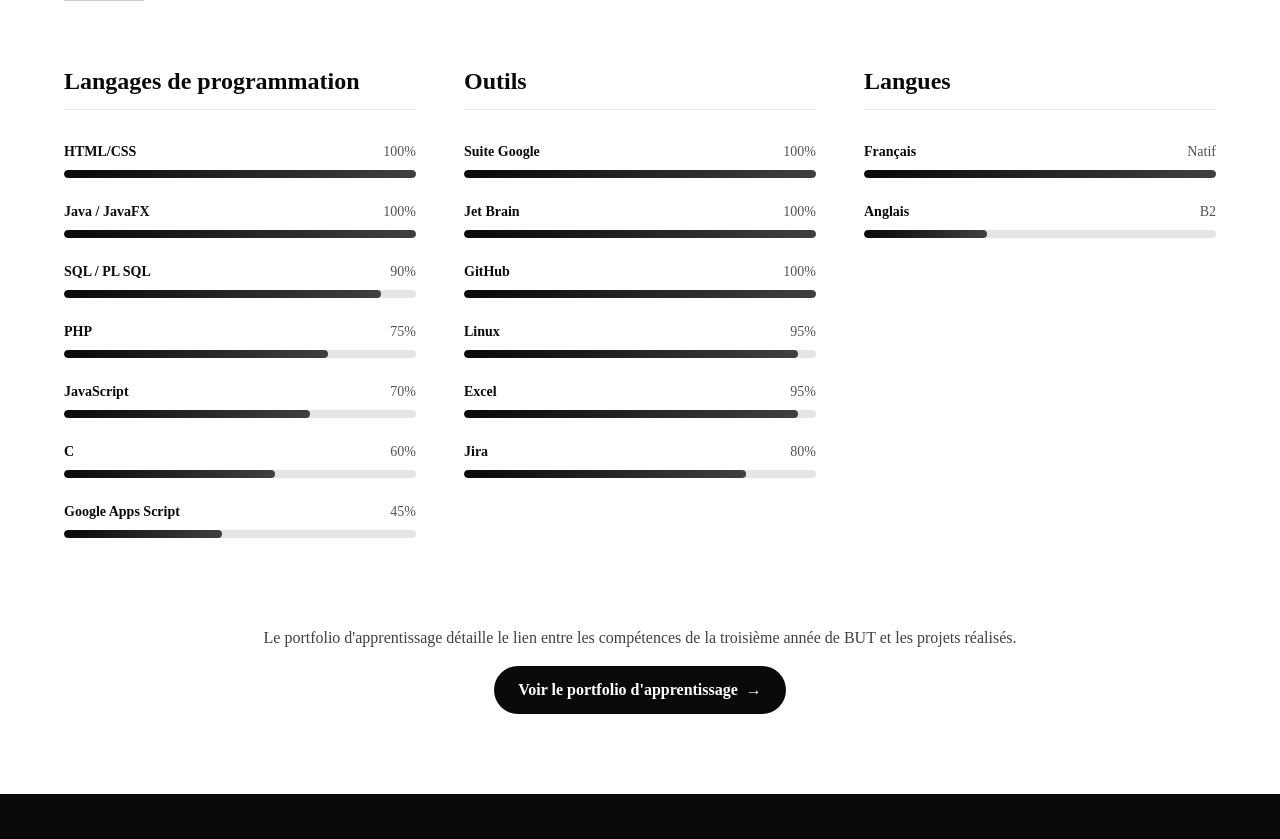
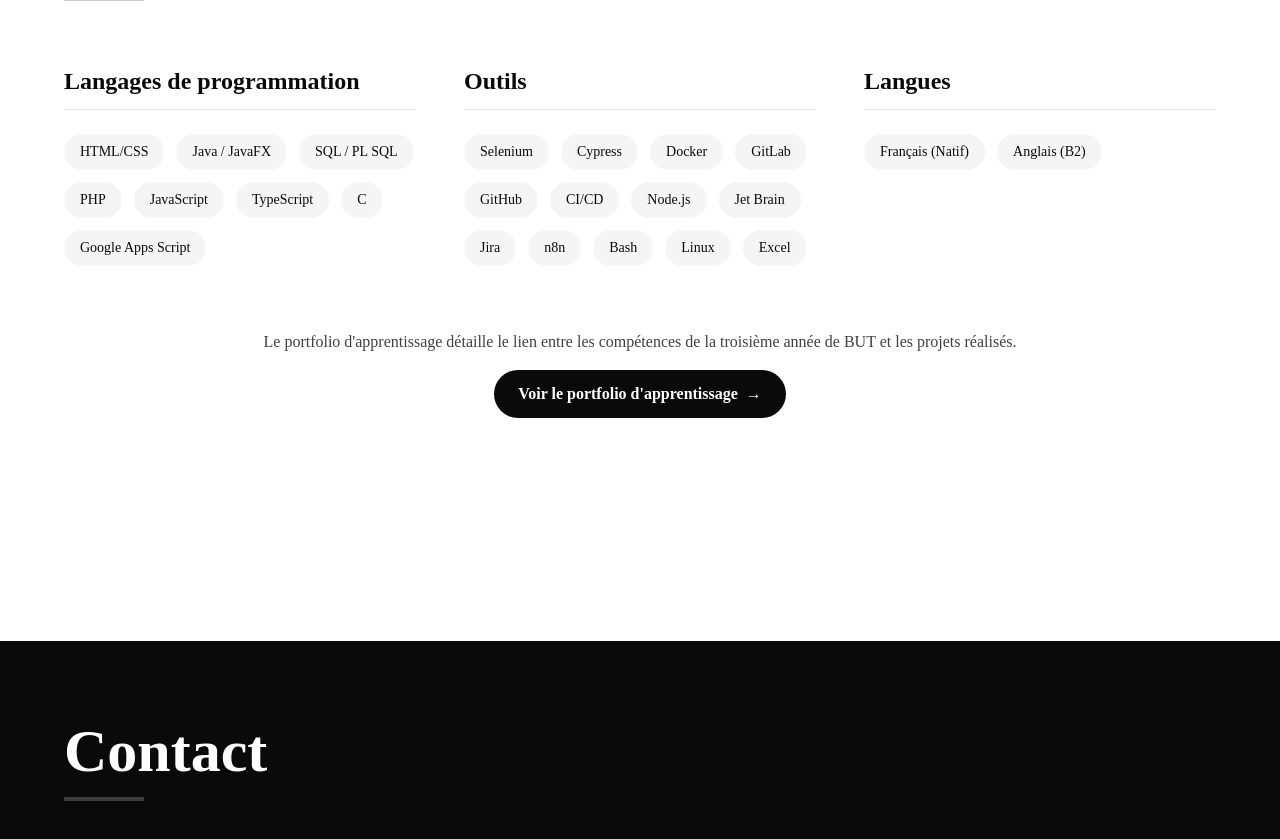
Before and after one commit to M2M2005/Site-Web, a Next.js app: page / in a window 1280 px wide. Shown: the part 6720-7559 px from the top of the page. Built offline with nearby package versions, Linux system fonts and the light colour scheme.

Commit message:
update: refactor skills section with badge-based UI layout

```diff
--- a/components/sections/skills-section.tsx
+++ b/components/sections/skills-section.tsx
@@ -1,14 +1,10 @@
 "use client";
 
 import { motion } from "framer-motion";
-import { useInView } from "framer-motion";
-import { useRef } from "react";
 import Link from "next/link";
 
 interface Skill {
     name: string;
-    level: number;
-    label?: string;
 }
 
 interface SkillCategory {
@@ -20,63 +16,54 @@
     {
         title: "Langages de programmation",
         skills: [
-            { name: "HTML/CSS", level: 100 },
-            { name: "Java / JavaFX", level: 100 },
-            { name: "SQL / PL SQL", level: 90 },
-            { name: "PHP", level: 75 },
-            { name: "JavaScript", level: 70 },
-            { name: "C", level: 60 },
-            { name: "Google Apps Script", level: 45 },
+            { name: "HTML/CSS" },
+            { name: "Java / JavaFX" },
+            { name: "SQL / PL SQL" },
+            { name: "PHP" },
+            { name: "JavaScript" },
+            { name: "TypeScript" },
+            { name: "C" },
+            { name: "Google Apps Script" },
         ],
     },
     {
         title: "Outils",
         skills: [
-            { name: "Suite Google", level: 100 },
-            { name: "Jet Brain", level: 100 },
-            { name: "GitHub", level: 100 },
-            { name: "Linux", level: 95 },
-            { name: "Excel", level: 95 },
-            { name: "Jira", level: 80 },
+            { name: "Selenium" },
+            { name: "Cypress" },
+            { name: "Docker" },
+            { name: "GitLab" },
+            { name: "GitHub" },
+            { name: "CI/CD" },
+            { name: "Node.js" },
+            { name: "Jet Brain" },
+            { name: "Jira" },
+            { name: "n8n" },
+            { name: "Bash" },
+            { name: "Linux" },
+            { name: "Excel" },
         ],
     },
     {
         title: "Langues",
         skills: [
-            { name: "Français", level: 100, label: "Natif" },
-            { name: "Anglais", level: 35, label: "B2" },
+            { name: "Français (Natif)" },
+            { name: "Anglais (B2)" },
         ],
     },
 ];
 
-function SkillBar({ skill, index }: { skill: Skill; index: number }) {
-    const ref = useRef(null);
-    const isInView = useInView(ref, { once: true, margin: "-100px" });
-
+function SkillBadge({ skill, index }: { skill: Skill; index: number }) {
     return (
         <motion.div
-            ref={ref}
-            initial={{ opacity: 0, x: -20 }}
-            animate={isInView ? { opacity: 1, x: 0 } : {}}
-            transition={{ duration: 0.5, delay: index * 0.1 }}
-            className="mb-6"
+            initial={{ opacity: 0, scale: 0.8 }}
+            whileInView={{ opacity: 1, scale: 1 }}
+            viewport={{ once: true }}
+            transition={{ duration: 0.3, delay: index * 0.05 }}
+            whileHover={{ scale: 1.05, y: -2 }}
+            className="px-4 py-2 bg-neutral-100 dark:bg-neutral-900 text-neutral-950 dark:text-white rounded-full text-sm font-medium hover:bg-neutral-950 hover:text-white dark:hover:bg-white dark:hover:text-neutral-950 transition-colors duration-200 cursor-default"
         >
-            <div className="flex justify-between items-center mb-2">
-                <span className="text-sm font-semibold text-neutral-950 dark:text-white">
-                    {skill.name}
-                </span>
-                <span className="text-sm text-neutral-600 dark:text-white/60">
-                    {skill.label || `${skill.level}%`}
-                </span>
-            </div>
-            <div className="h-2 bg-neutral-200 dark:bg-neutral-800 rounded-full overflow-hidden">
-                <motion.div
-                    initial={{ width: 0 }}
-                    animate={isInView ? { width: `${skill.level}%` } : {}}
-                    transition={{ duration: 1, delay: index * 0.1 + 0.2, ease: "easeOut" }}
-                    className="h-full bg-gradient-to-r from-neutral-950 to-neutral-700 dark:from-white dark:to-white/80 rounded-full"
-                />
-            </div>
+            {skill.name}
         </motion.div>
     );
 }
@@ -110,17 +97,16 @@
                             whileInView={{ opacity: 1, y: 0 }}
                             viewport={{ once: true }}
                             transition={{ duration: 0.6, delay: categoryIndex * 0.2 }}
-                            className="space-y-6"
                         >
                             {/* Category Title */}
-                            <h3 className="text-2xl font-bold text-neutral-950 dark:text-white mb-8 pb-3 border-b border-neutral-950/10 dark:border-white/10">
+                            <h3 className="text-2xl font-bold text-neutral-950 dark:text-white mb-6 pb-3 border-b border-neutral-950/10 dark:border-white/10">
                                 {category.title}
                             </h3>
 
-                            {/* Skills */}
-                            <div>
+                            {/* Skills Badges */}
+                            <div className="flex flex-wrap gap-3">
                                 {category.skills.map((skill, index) => (
-                                    <SkillBar key={skill.name} skill={skill} index={index} />
+                                    <SkillBadge key={skill.name} skill={skill} index={index} />
                                 ))}
                             </div>
                         </motion.div>
```
